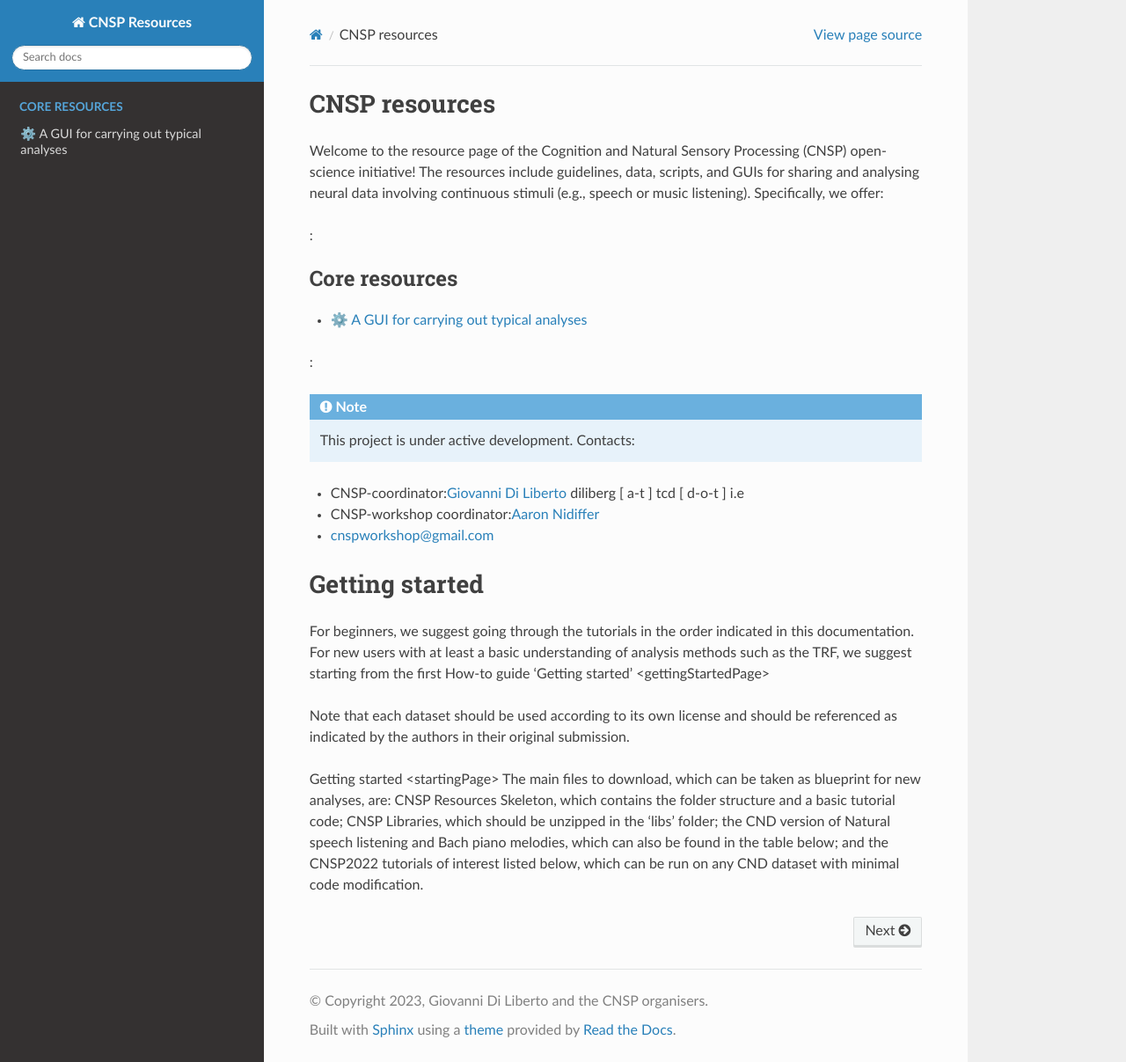
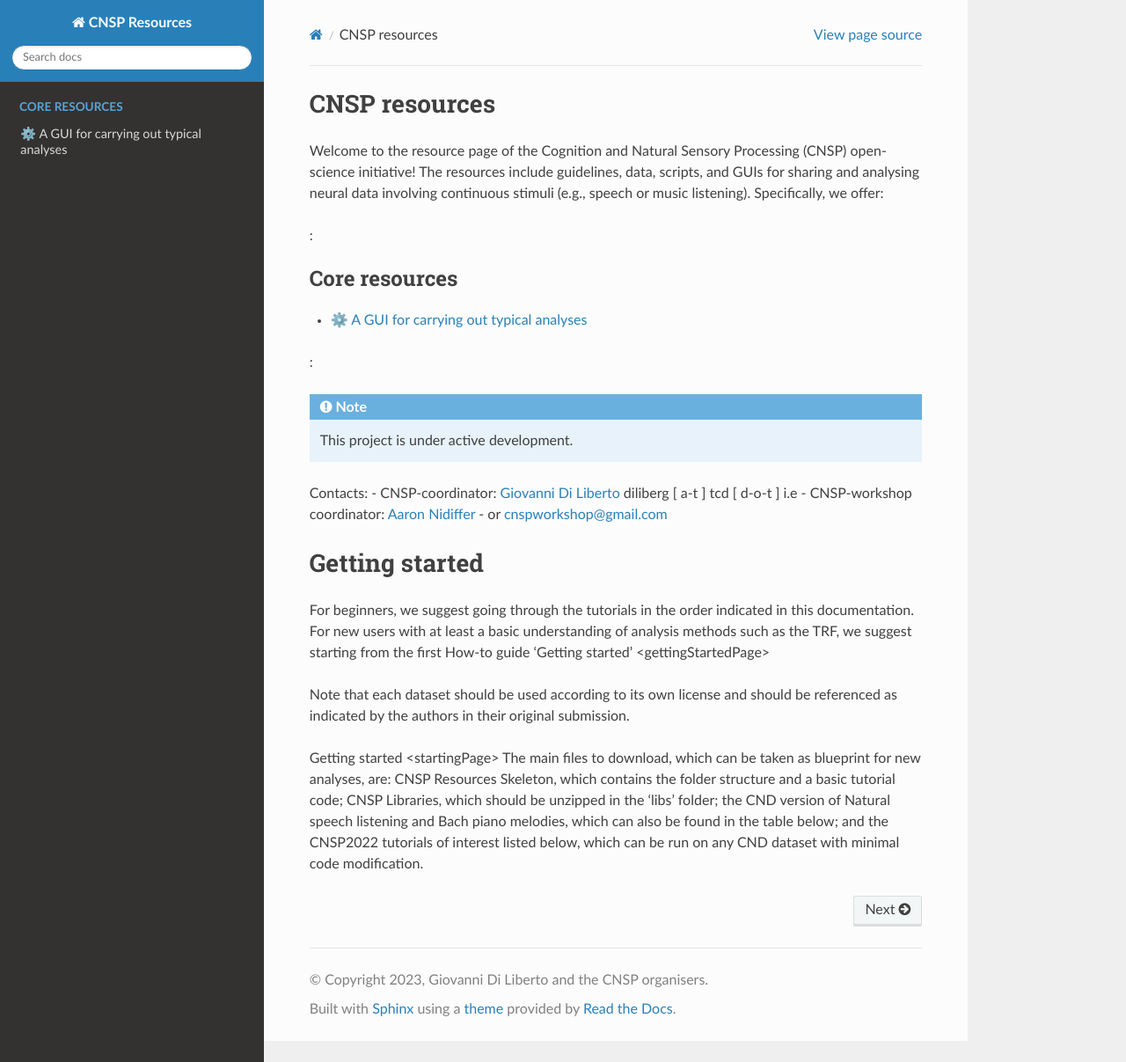
Before and after one commit to CNSP-Workshop/CNSP-resources, a Sphinx documentation site: the page built from docs/index.rst, in a window 1280 px wide and 1207 px high. Shown: the whole window at 88% size. Built offline with Sphinx 7.4.7 and the Read the Docs theme 2.0.0, drawn with Linux system fonts in a browser that asks for light colours; pages that are not in the unit, such as notebooks, are missing from menus; part of the change alters nothing that is shown.

```diff
--- a/docs/index.rst
+++ b/docs/index.rst
@@ -4,7 +4,7 @@ Welcome to the resource page of the Cognition and Natural Sensory Processing (CN
 The resources include guidelines, data, scripts, and GUIs for sharing and analysing neural data involving continuous stimuli (e.g., speech or music listening). Specifically, we offer:
 
 .. toctree::
-   :maxdepth: 1
+   :maxdepth: 2
    :caption: Guidelines
 
    📜 Tutorials <tutorialPage>
@@ -12,7 +12,7 @@ The resources include guidelines, data, scripts, and GUIs for sharing and analys
 :
 
 .. toctree::
-   :maxdepth: 1
+   :maxdepth: 2
    :caption: Core resources
 
     📜 Data standardisation and sharing guidelines (CND data structure) <cndPage>
@@ -23,10 +23,11 @@ The resources include guidelines, data, scripts, and GUIs for sharing and analys
 :
 
 .. note::
-   This project is under active development. Contacts:
-- CNSP-coordinator:`Giovanni Di Liberto <https://www.diliberg.net/>`_ diliberg [ a-t ] tcd [ d-o-t ] i.e
-- CNSP-workshop coordinator:`Aaron Nidiffer <https://arnndffr.us/>`_
-- cnspworkshop@gmail.com
+   This project is under active development.
+Contacts:
+- CNSP-coordinator: `Giovanni Di Liberto <https://www.diliberg.net/>`_ diliberg [ a-t ] tcd [ d-o-t ] i.e
+- CNSP-workshop coordinator: `Aaron Nidiffer <https://arnndffr.us/>`_
+- or cnspworkshop@gmail.com
 
 Getting started
 ===============
```
